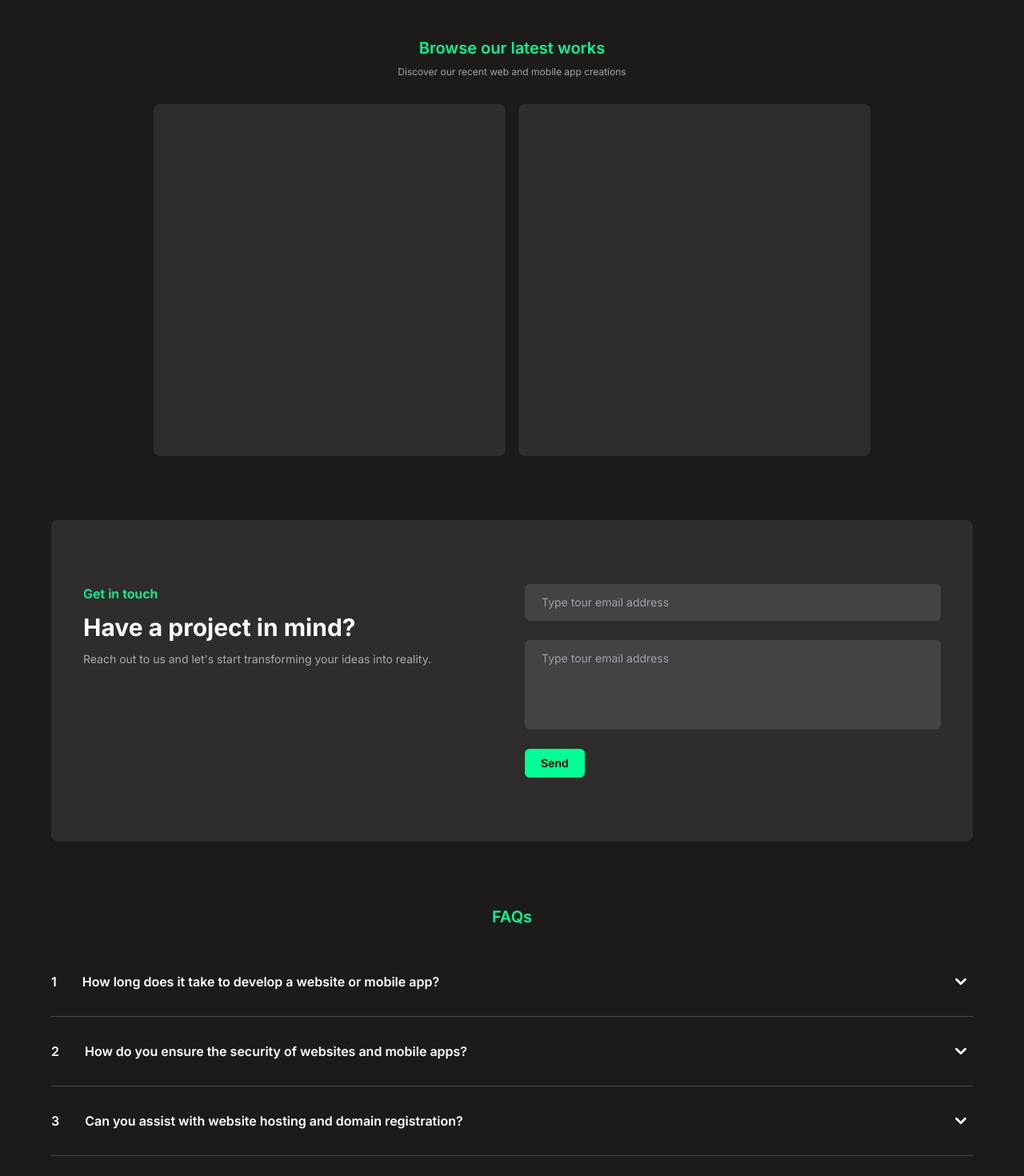
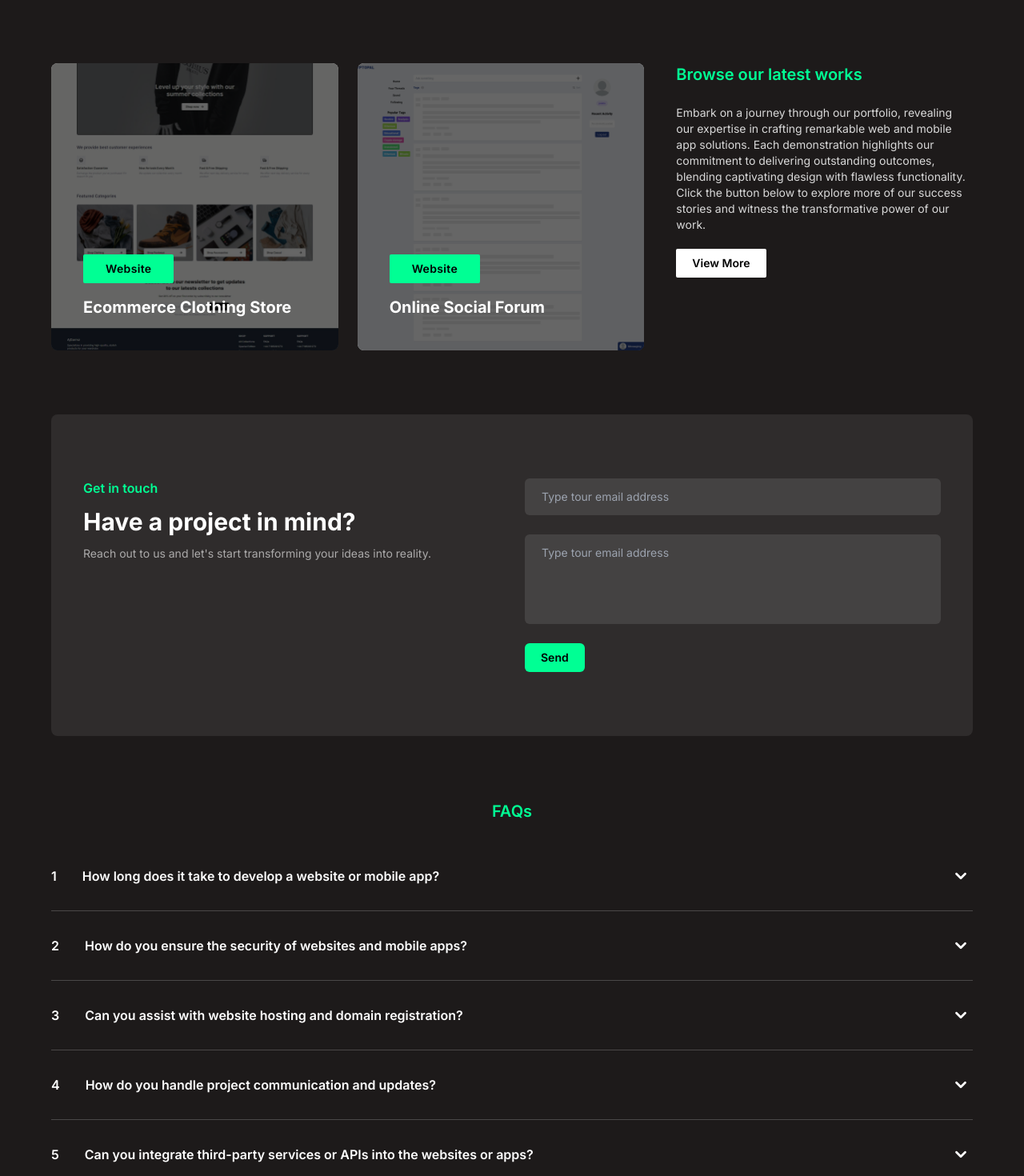
Before and after one commit to minhazk/pixelite-studio, a Next.js app: page / in a window 1280 px wide. Shown: the part 1080-2550 px from the top of the page at 80% size. Built offline with nearby package versions, Linux system fonts and the light colour scheme.

Commit message:
featured projects

```diff
--- a/src/app/layout.tsx
+++ b/src/app/layout.tsx
@@ -4,8 +4,8 @@ import { Inter } from 'next/font/google';
 const inter = Inter({ subsets: ['latin'] });
 
 export const metadata = {
-    title: 'Create Next App',
-    description: 'Generated by create next app',
+    title: 'ApeX Development',
+    description: 'ApeX Development services and works demonstration',
 };
 
 export default function RootLayout({ children }: { children: React.ReactNode }) {
--- /dev/null
+++ b/src/assets/data.ts
@@ -0,0 +1,42 @@
+import Project1 from '../assets/ecommerce website.jpg';
+import Project2 from '../assets/Cryptopal.png';
+
+export const featuredProjects = [
+    {
+        image: Project1,
+        name: 'Ecommerce Clothing Store',
+    },
+    {
+        image: Project2,
+        name: 'Online Social Forum',
+    },
+];
+
+export const projects = [...featuredProjects];
+
+export const FAQ = [
+    [
+        'How long does it take to develop a website or mobile app?',
+        'The development timeline depends on the complexity and scope of the project. We provide estimated timelines during the project scoping phase based on your specific requirements.',
+    ],
+    [
+        'How do you ensure the security of websites and mobile apps?',
+        'We prioritize security throughout the development process. We implement industry-standard security practices, conduct code reviews, perform rigorous testing, and follow best practices for data protection and encryption.',
+    ],
+    [
+        'Can you assist with website hosting and domain registration?',
+        'Yes, we can assist you with website hosting and domain registration. We can recommend reliable hosting providers and guide you through the process of domain registration if needed.',
+    ],
+    [
+        'How do you handle project communication and updates?',
+        'We use various communication channels such as email, phone calls, and project management tools to keep you updated throughout the project. We schedule regular progress meetings to discuss milestones, address any concerns, and ensure effective communication.',
+    ],
+    [
+        'Can you integrate third-party services or APIs into the websites or apps?',
+        "Yes, we have expertise in integrating third-party services and APIs into websites and apps. Whether it's payment gateways, social media integrations, or other external services, we can seamlessly incorporate them into your project.",
+    ],
+    [
+        'What is the cost structure for web and app development services?',
+        'The cost depends on the scope, complexity, and specific requirements of your project. We provide detailed cost estimates after understanding your needs during the initial consultation.',
+    ],
+];
--- a/src/components/Disclosure.tsx
+++ b/src/components/Disclosure.tsx
@@ -15,11 +15,11 @@ export default function Disclosure({ index, question, answer }: DisclosureProps)
 
     return (
         <div className='border-b border-white/20 py-7'>
-            <button onClick={() => setIsOpen(p => !p)} className='text-white flex items-center gap-2 justify-between w-full hover:[&>p]:text-primary'>
-                <p className='text-sm lg:text-base font-semibold grid grid-cols-[auto,1fr]'>
-                    <span className='mr-4 md:mr-8 text-white'>{index + 1}</span>
-                    {question}
-                </p>
+            <button onClick={() => setIsOpen(p => !p)} className='text-white flex items-center gap-2 justify-between w-full'>
+                <div className='text-sm lg:text-base font-semibold grid grid-cols-[auto,1fr]'>
+                    <span className='mr-4 md:mr-8'>{index + 1}</span>
+                    <p className='text-left hover:text-primary'>{question}</p>
+                </div>
                 <div className='p-1'>
                     <ChevronDown size={22} strokeWidth={3} className={`${isOpen ? 'rotate-180' : ''} transition-transform duration-300`} />
                 </div>
--- /dev/null
+++ b/src/components/ProjectCard.tsx
@@ -0,0 +1,20 @@
+import Image, { StaticImageData } from 'next/image';
+
+type ProjectCardProps = {
+    image: StaticImageData;
+    name: string;
+};
+
+export default function ProjectCard({ image, name }: ProjectCardProps) {
+    return (
+        <div className='aspect-square rounded-lg bg-secondary overflow-hidden relative'>
+            <div className='w-full h-full relative'>
+                <Image src={image} alt='e-commerce website' className='object-cover' fill />
+            </div>
+            <div className='absolute bg-black/60 inset-0 flex flex-col justify-end p-10'>
+                <p className='bg-primary px-7 font-semibold mb-4 py-2 text-sm rounded-sm w-fit tracking-wide'>Website</p>
+                <p className='text-white font-bold  md:text-xl'>{name}</p>
+            </div>
+        </div>
+    );
+}
--- a/src/sections/FAQs.tsx
+++ b/src/sections/FAQs.tsx
@@ -1,32 +1,6 @@
+import { FAQ } from '@/assets/data';
 import Disclosure from '@/components/Disclosure';
 import SectionContainer from '@/components/ui/SectionContainer';
-
-const data = [
-    [
-        'How long does it take to develop a website or mobile app?',
-        'The development timeline depends on the complexity and scope of the project. We provide estimated timelines during the project scoping phase based on your specific requirements.',
-    ],
-    [
-        'How do you ensure the security of websites and mobile apps?',
-        'We prioritize security throughout the development process. We implement industry-standard security practices, conduct code reviews, perform rigorous testing, and follow best practices for data protection and encryption.',
-    ],
-    [
-        'Can you assist with website hosting and domain registration?',
-        'Yes, we can assist you with website hosting and domain registration. We can recommend reliable hosting providers and guide you through the process of domain registration if needed.',
-    ],
-    [
-        'How do you handle project communication and updates?',
-        'We use various communication channels such as email, phone calls, and project management tools to keep you updated throughout the project. We schedule regular progress meetings to discuss milestones, address any concerns, and ensure effective communication.',
-    ],
-    [
-        'Can you integrate third-party services or APIs into the websites or apps?',
-        "Yes, we have expertise in integrating third-party services and APIs into websites and apps. Whether it's payment gateways, social media integrations, or other external services, we can seamlessly incorporate them into your project.",
-    ],
-    [
-        'What is the cost structure for web and app development services?',
-        'The cost depends on the scope, complexity, and specific requirements of your project. We provide detailed cost estimates after understanding your needs during the initial consultation.',
-    ],
-];
 
 export default function FAQs() {
     return (
@@ -34,7 +8,7 @@ export default function FAQs() {
             <div className='max-w-6xl mx-auto'>
                 <h2 className='text-primary text-center text-lg md:text-xl font-semibold mb-6'>FAQs</h2>
                 <div className='flex flex-col'>
-                    {data.map(([question, answer], i) => (
+                    {FAQ.map(([question, answer], i) => (
                         <Disclosure key={question} question={question} answer={answer} index={i} />
                     ))}
                 </div>
--- a/src/sections/PerformanceHighlights.tsx
+++ b/src/sections/PerformanceHighlights.tsx
@@ -1,4 +1,5 @@
 import SectionContainer from '@/components/ui/SectionContainer';
+import { RefreshCcw } from 'lucide-react';
 
 export default function PerformanceHighlights() {
     return (
@@ -16,6 +17,7 @@ export default function PerformanceHighlights() {
                     <p className='text-white text-sm font-medium'>
                         We&apos;ll revise the designs until<br></br> you&apos;re 100% satisfied
                     </p>
+                    <RefreshCcw size={25} className='animate-[spin_5s_ease_infinite] text-white ml-auto mt-2' />
                 </div>
                 <div className='col-span-3 row-span-2 bg-secondary p-5 sm:p-8'>
                     <p className='text-white text-lg font-semibold mb-4'>Competition time</p>
--- a/src/sections/PreviousWork.tsx
+++ b/src/sections/PreviousWork.tsx
@@ -1,17 +1,50 @@
 import SectionContainer from '@/components/ui/SectionContainer';
+import ProjectCard from '@/components/ProjectCard';
+import { featuredProjects } from '@/assets/data';
+import Link from 'next/link';
 
 export default function PreviousWork() {
     return (
         <SectionContainer id='works'>
-            <div className='max-w-4xl mx-auto'>
-                <h2 className='text-primary text-center text-lg md:text-xl font-semibold mb-2'>Browse our latest works</h2>
-                <p className='text-white/60 text-xs text-center'>Discover our recent web and mobile app creations</p>
-
-                <div className='grid grid-cols-2 gap-4 mt-8'>
-                    <div className='aspect-square rounded-lg bg-secondary'></div>
-                    <div className='aspect-square rounded-lg bg-secondary'></div>
+            <div className='flex flex-col mx-auto lg:flex-row gap-10 max-w-5xl lg:max-w-6xl'>
+                <div className='lg:order-2 lg:w-1/3'>
+                    <h2 className='text-primary text-center md:text-left text-lg md:text-xl font-semibold mb-6'>Browse our latest works</h2>
+                    <p className='text-accent text-sm'>
+                        Embark on a journey through our portfolio, revealing our expertise in crafting remarkable web and mobile app solutions. Each demonstration highlights our commitment to
+                        delivering outstanding outcomes, blending captivating design with flawless functionality. Click the button below to explore more of our success stories and witness the
+                        transformative power of our work.
+                    </p>
+                    <Link href='/' className='bg-white py-2 px-5 text-sm rounded-sm font-semibold mt-5 lg:inline-flex hidden'>
+                        View More
+                    </Link>
+                </div>
+                <div className='gap-6 grid grid-cols-1 sm:grid-cols-2 lg:w-2/3'>
+                    {featuredProjects.map((project, i) => (
+                        <ProjectCard {...project} key={i} />
+                    ))}
                 </div>
             </div>
+
+            <Link href='/' className='bg-white py-2 px-5 text-sm rounded-sm font-semibold mt-10 block mx-auto w-fit lg:hidden'>
+                View More
+            </Link>
         </SectionContainer>
     );
 }
+
+// export default function PreviousWork() {
+//     return (
+//         <SectionContainer id='works'>
+//             <div className='max-w-4xl mx-auto'>
+//                 <h2 className='text-primary text-center text-lg md:text-xl font-semibold mb-2'>Browse our latest works</h2>
+//                 <p className='text-white/60 text-xs text-center'>Discover our recent web and mobile app creations</p>
+
+//                 <div className='grid grid-cols-1 sm:grid-cols-2 md:grid-cols-2 gap-6 mt-8'>
+//                     {projects.map((project, i) => (
+//                         <ProjectCard {...project} key={i} />
+//                     ))}
+//                 </div>
+//             </div>
+//         </SectionContainer>
+//     );
+// }
```
Also changed, not shown: src/assets/Cryptopal.png (added), src/assets/ecommerce website.jpg (added).
